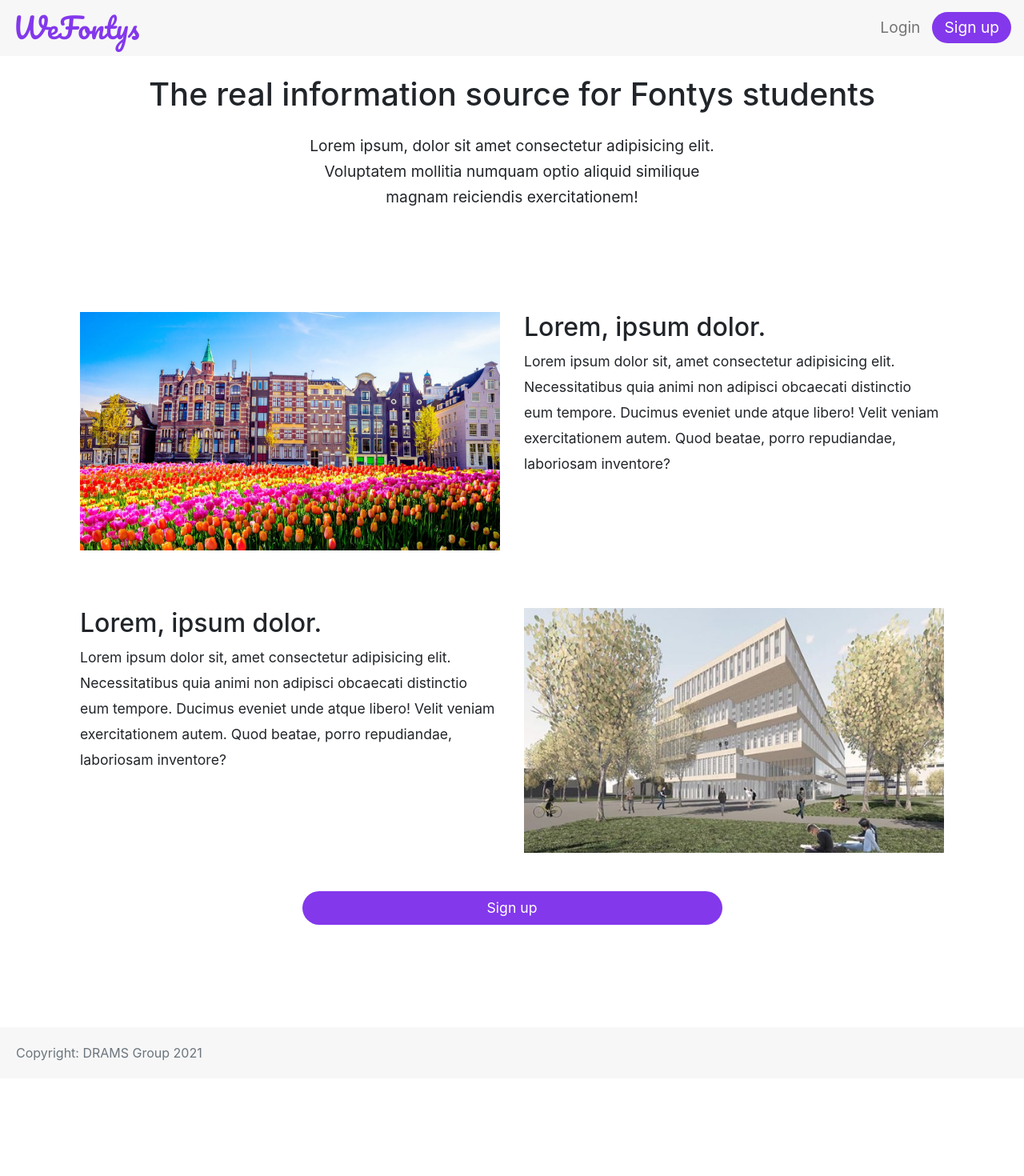
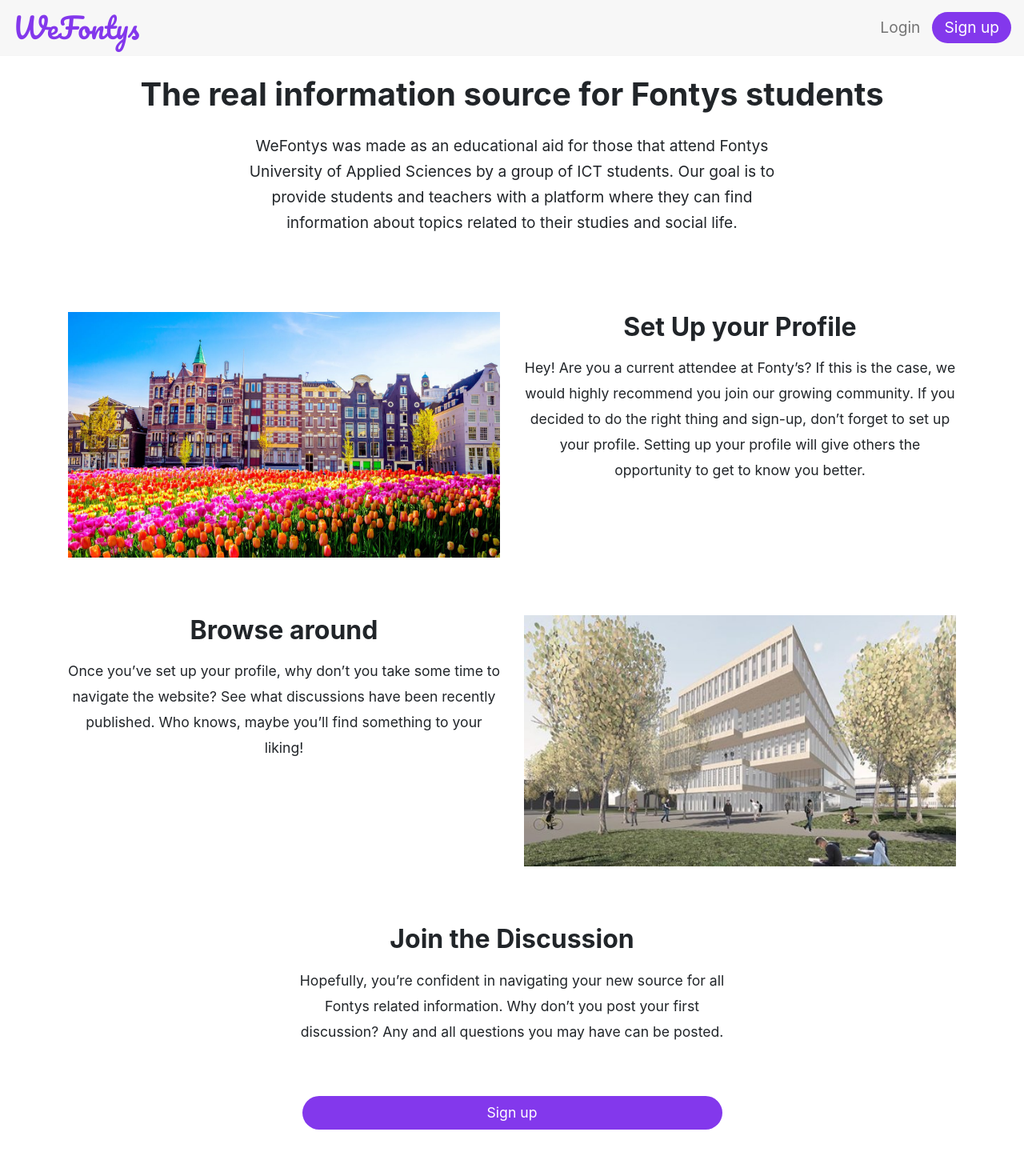
Before and after one commit to TinStay/DRAM-group, a React (Create React App) app in the folder we-fontys/: page / in a window 1280 px wide. Shown: the top 1470 px of the page at 80% size. Before the commit the page ends 1348 px from the top, so only its background shows below. Built offline with nearby package versions, Linux system fonts and the light colour scheme; no server answers.

Commit message:
Changed home page grid system

```diff
--- a/we-fontys/src/components/Home/Homepage.js
+++ b/we-fontys/src/components/Home/Homepage.js
@@ -10,18 +10,21 @@ const Homepage = () => {
   const { currentUser } = useAuth();
 
   let jumbotronParagraphClasses = [
-    "w-md-50 mx-auto my-4 line-height",
+    " mx-auto my-4 line-height",
     classes.jumbotron_paragraph,
   ];
 
   return (
-    <div className="container my-4">
+    <div className=" my-4">
       <div className={classes.jumbotron}>
-        <h1>The real information source for Fontys students</h1>
+        <h1 className="font-weight-bold">
+          The real information source for Fontys students
+        </h1>
         <p className={jumbotronParagraphClasses.join(" ")}>
-          Lorem ipsum, dolor sit amet consectetur adipisicing elit. Voluptatem
-          mollitia numquam optio aliquid similique magnam reiciendis
-          exercitationem!
+          WeFontys was made as an educational aid for those that attend Fontys
+          University of Applied Sciences by a group of ICT students. Our goal is
+          to provide students and teachers with a platform where they can find
+          information about topics related to their studies and social life.
         </p>
       </div>
       <div class="row my-4">
@@ -32,43 +35,63 @@ const Homepage = () => {
             alt="eindhoven image"
           />
         </div>
-        <div class="col-md-6 my-4">
-          <h2>Lorem, ipsum dolor.</h2>
+        <div class="col-md-6 my-4 text-center">
+          <h2 className="font-weight-bold text-center mb-3">
+            Set Up your Profile
+          </h2>
           <p className="line-height">
-            Lorem ipsum dolor sit, amet consectetur adipisicing elit.
-            Necessitatibus quia animi non adipisci obcaecati distinctio eum
-            tempore. Ducimus eveniet unde atque libero! Velit veniam
-            exercitationem autem. Quod beatae, porro repudiandae, laboriosam
-            inventore?
+            Hey! Are you a current attendee at Fonty’s? If this is the case, we
+            would highly recommend you join our growing community. If you
+            decided to do the right thing and sign-up, don’t forget to set up
+            your profile. Setting up your profile will give others the
+            opportunity to get to know you better.
           </p>
         </div>
       </div>
       <div class="row my-4">
-        <div class="col-md-6 my-4">
-          <h2>Lorem, ipsum dolor.</h2>
-          <p className="line-height">
-            Lorem ipsum dolor sit, amet consectetur adipisicing elit.
-            Necessitatibus quia animi non adipisci obcaecati distinctio eum
-            tempore. Ducimus eveniet unde atque libero! Velit veniam
-            exercitationem autem. Quod beatae, porro repudiandae, laboriosam
-            inventore?
-          </p>
-        </div>
-        <div class="col-md-6 my-4">
+        <div class="col-md-6 order-md-2 my-4">
           <img
             src={fontysImgTwo}
             className={classes.info_image}
             alt="eindhoven image"
           />
         </div>
+        <div class="col-md-6 order-md-1 my-4 text-center">
+          <h2 className="font-weight-bold text-center mb-3">Browse around</h2>
+          <p className="line-height">
+            Once you’ve set up your profile, why don’t you take some time to
+            navigate the website? See what discussions have been recently
+            published. Who knows, maybe you’ll find something to your liking!
+          </p>
+        </div>
       </div>
-      <div class="col-12 text-center">
-      {!currentUser && (
-          <Link to="/signup" class="btn btn-purple-rounded w-50">
+      <div class="row my-4">
+        {/* <div class="col-md-12 my-4">
+          <img
+            src={fontysImgOne}
+            className={classes.info_image}
+            alt="eindhoven image"
+          />
+        </div> */}
+        <div class="col-md-6 offset-md-3 text-center my-4">
+          <h2 className="font-weight-bold mb-3">Join the Discussion</h2>
+          <p className="line-height">
+            Hopefully, you’re confident in navigating your new source for all
+            Fontys related information. Why don’t you post your first
+            discussion? Any and all questions you may have can be posted.
+          </p>
+        </div>
+      </div>
+      <div class="col-md-6 offset-md-3 text-center">
+        {currentUser ? (
+          <Link to="/discuss" class="btn btn-purple-rounded w-100">
+            Go to discussions
+          </Link>
+        ) : (
+          <Link to="/signup" class="btn btn-purple-rounded w-100">
             Sign up
           </Link>
         )}
-
       </div>
     </div>
   );
--- a/we-fontys/src/components/Home/Homepage.module.scss
+++ b/we-fontys/src/components/Home/Homepage.module.scss
@@ -9,7 +9,10 @@
     margin: 0 0 2rem 0;
     min-height: 30vh;
     text-align: center;
+}
 
+.main_heading{
+    font-weight: 700;
 }
 
 .jumbotron_paragraph{
@@ -17,6 +20,6 @@
     font-size: 1.2rem;
 
     @media screen and (min-width: 768px) {
-        width: 50%;
+        width: 60%;
       }
 }
--- a/we-fontys/src/components/User/UpdateProfile.js
+++ b/we-fontys/src/components/User/UpdateProfile.js
@@ -271,7 +271,7 @@ const UpdateProfile = (props) => {
     "Business and Management",
     "International Logistics and Supply Chain Management",
     "International Procurement and Supply Chain Management",
-    "Communication - International Communications Management",
+    "International Communications Management",
     "Operations and Supply Chain Management",
     "Automotive Engineering",
     "Electrical and Electronic Engineering",
```
Also changed, not shown: 1 other file (tests, documents, lock files or other folders).
